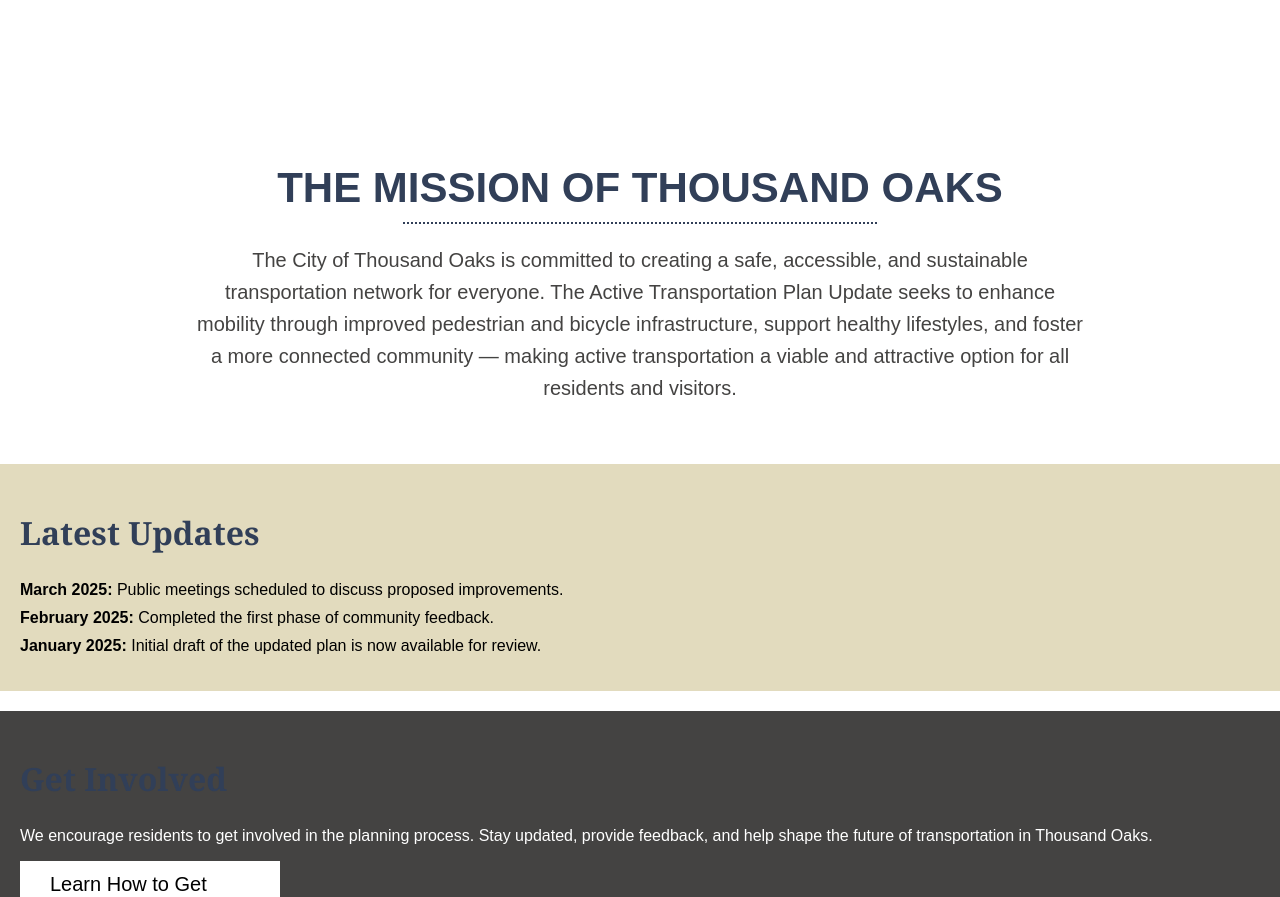
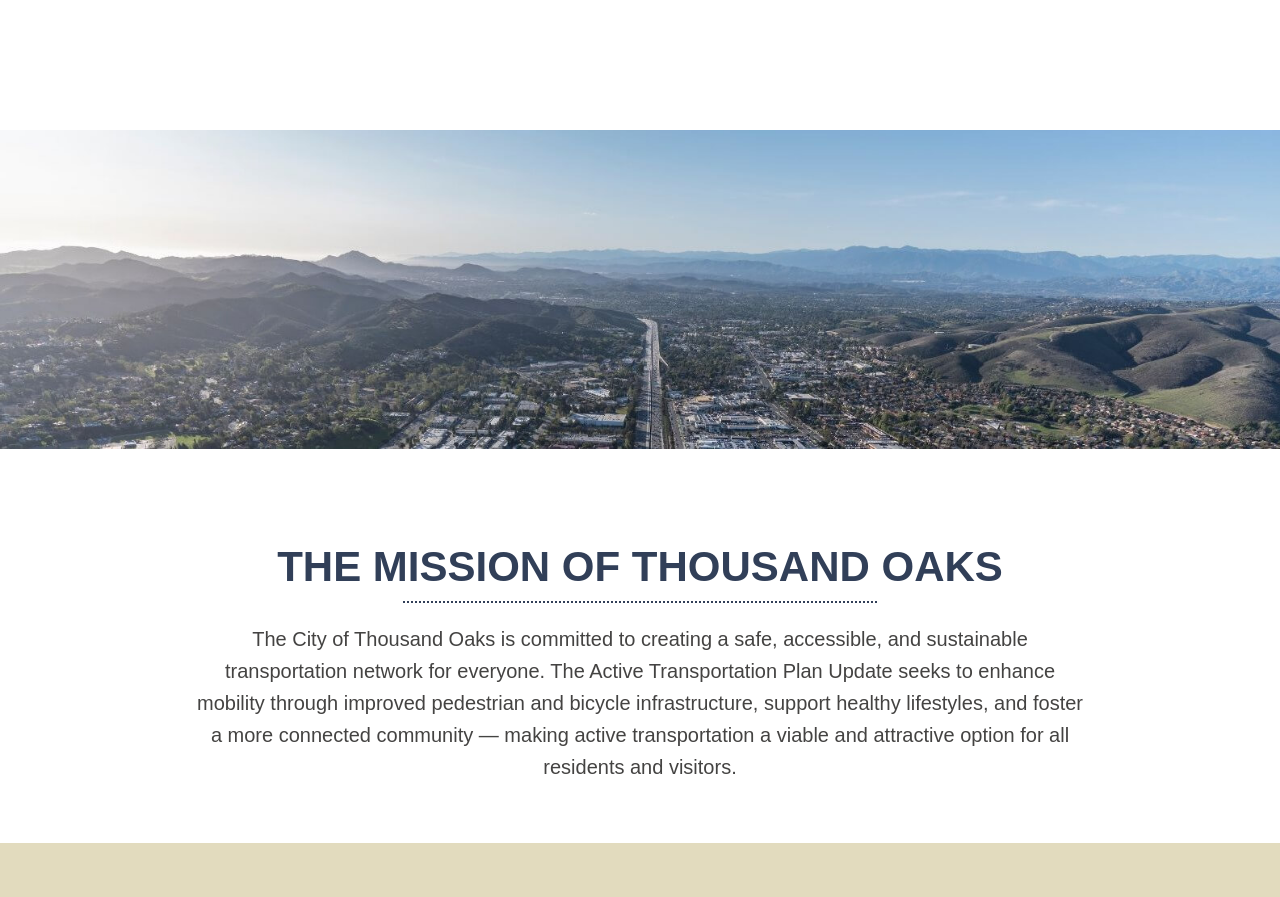
Before and after one commit to cortesllg/toaksATP, a Next.js app: page / in a window 1280 px wide. Shown: the part 1400-2297 px from the top of the page. Built offline with nearby package versions, Linux system fonts and the light colour scheme.

Commit message:
latest updates4-4

```diff
--- a/app/globals.css
+++ b/app/globals.css
@@ -290,6 +290,20 @@
   color: white;
 }
 
+
+.full-width-image {
+  width: 100%;
+  overflow: hidden;
+  margin: 40px 0; /* Adds some spacing around the image */
+}
+
+.full-width-img {
+  width: 100%;
+  height: auto;
+  display: block;
+  object-fit: cover;
+}
+
 /***************************************************
 ****************************************************
 
--- a/app/page.tsx
+++ b/app/page.tsx
@@ -66,6 +66,15 @@
         </div>
       </section>
 
+    {/* NEW FULL-WIDTH IMAGE BETWEEN DESCRIPTION AND MISSION */}
+    <div className="full-width-image">
+      <img
+        src="/images/Header Image.jpg"
+        alt="Community biking and walking"
+        className="full-width-img"
+      />
+    </div>
+
       <section className="mission-section">
         <h2 className="mission-title">The Mission of Thousand Oaks</h2>
         <hr className="mission-divider" />
```
